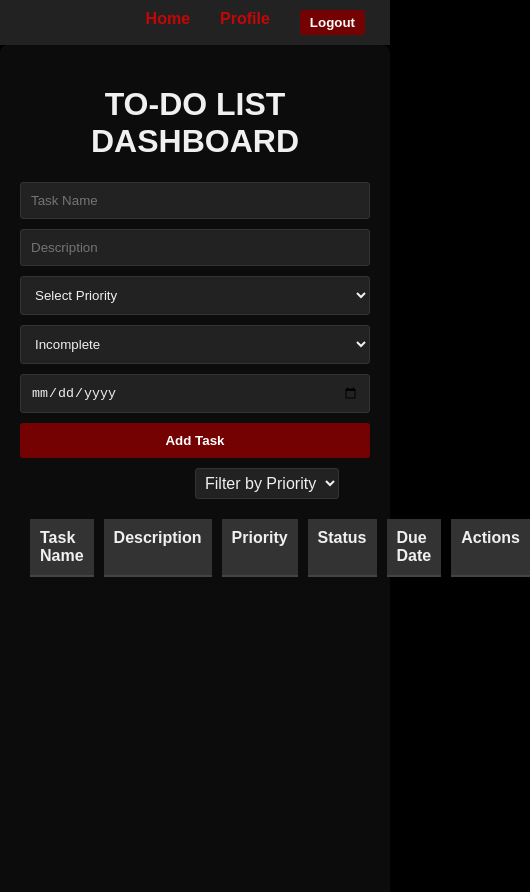
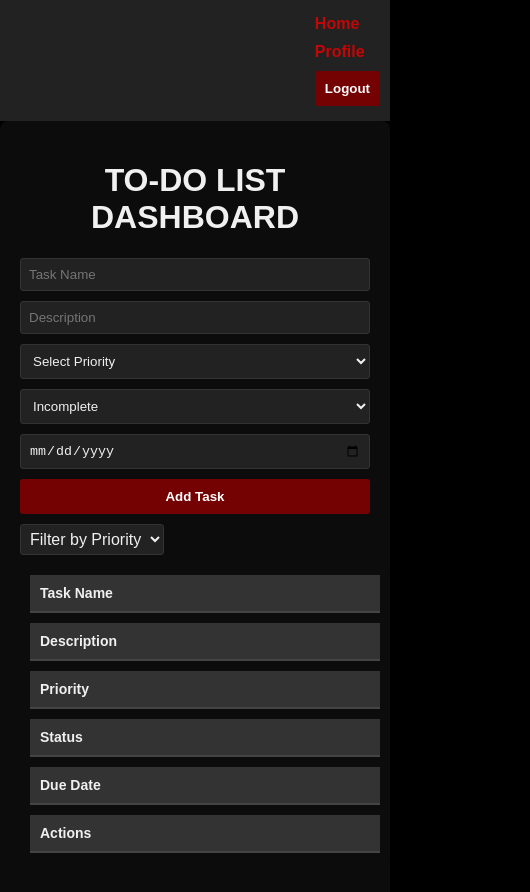
Before and after one commit to MabohlaleNkuna/to-d-list, a React (Create React App) app: page /login in a window 390 px wide. Both pictures are taken after typing "Sample", "Sample123" into the empty fields and a click on the button "Login". Shown: the top 892 px of the page, 530 px wide, since content can reach past the window. Built offline with nearby package versions, Linux system fonts and the light colour scheme.

Commit message:
fix media querries(except for 900 to 1199px)

```diff
--- a/src/styles.css
+++ b/src/styles.css
@@ -8,7 +8,6 @@ body {
   }
 
   .app-container {
-
     max-width: 100%;
     margin: 0 auto;
     padding: 20px;
@@ -33,6 +32,7 @@ body {
     justify-content: center;
     align-items: center;
   }
+
   header {
     display: flex;
     justify-content: flex-end;
@@ -77,7 +77,6 @@ body {
     background-color: rgb(238, 136, 136);
   }
 
-
   ul {
     list-style-type: none;
     padding: 0;
@@ -91,7 +90,7 @@ body {
 
   a {
     text-decoration: none;
-    color:  rgb(117, 2, 2);
+    color: rgb(117, 2, 2);
     font-weight: bold;
   }
 
@@ -110,7 +109,7 @@ body {
   }
 
   button:hover {
-    background-color:  rgb(117, 2, 2);
+    background-color: rgb(117, 2, 2);
   }
 
   main {
@@ -134,7 +133,7 @@ body {
   }
 
   button[type="submit"] {
-    background-color:  rgb(117, 2, 2);
+    background-color: rgb(117, 2, 2);
     color: white;
     border: none;
     padding: 10px;
@@ -174,13 +173,13 @@ body {
   .task-list-body {
     display: contents;
   }
+
   .task-list button {
     margin-left: 5px;
   }
 
   .task-list-body div {
     padding: 10px;
-    background-color: #222;
     color: #f0f0f0;
     border-right: 1px solid #333;
   }
@@ -202,3 +201,58 @@ body {
     border: 1px solid #333;
     margin-left: 175px;
   }
+
+
+  @media (max-width: 1200px) {
+    .task-list {
+      grid-template-columns: repeat(4, 1fr);
+    }
+  }
+
+
+  @media (max-width: 900px) {
+    .task-list {
+      grid-template-columns: repeat(3, 1fr);
+    }
+
+    #priority-filter {
+      margin-left: 0;
+    }
+  }
+
+  @media (max-width: 600px) {
+    .task-list {
+      grid-template-columns: repeat(2, 1fr);
+    }
+
+    nav ul {
+      flex-direction: column;
+    }
+
+    nav li {
+      margin: 5px 0;
+    }
+
+    form {
+      max-width: 100%;
+    }
+
+    .task-list-header div,
+    .task-list-body div {
+      font-size: 14px;
+    }
+  }
+
+  @media (max-width: 400px) {
+    .task-list {
+      grid-template-columns: 1fr;
+    }
+
+    button {
+      padding: 10px;
+    }
+
+    input, select {
+      padding: 8px;
+    }
+  }
```
